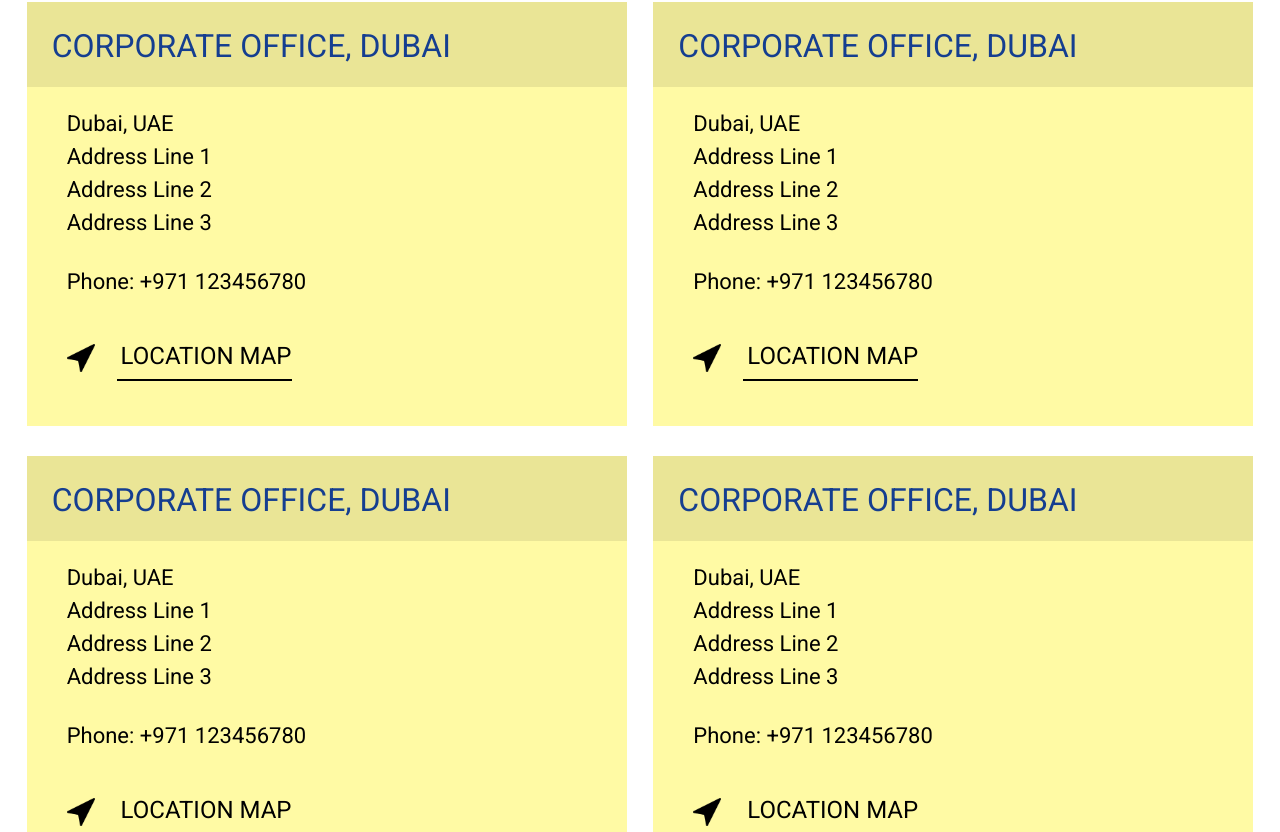
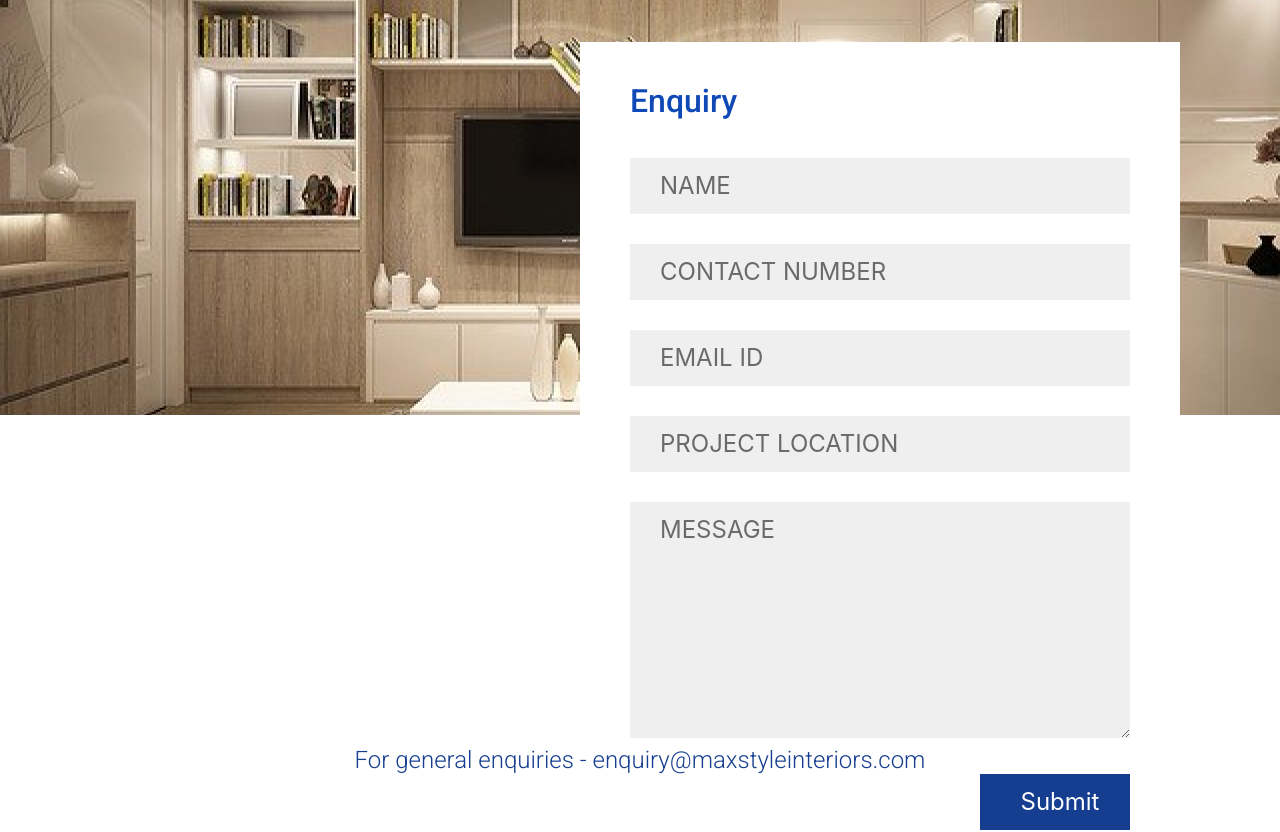
Before and after one commit to JOHNJINU/maxstyle, a React (Create React App) app: page /contact in a window 1280 px wide. Shown: the part 188-1020 px from the top of the page. Built offline with nearby package versions, Linux system fonts and the light colour scheme.

Commit message:
doing middle part of contact

```diff
--- a/src/components/AddressCard.js
+++ b/src/components/AddressCard.js
@@ -10,11 +10,11 @@ class AddressCard extends Component {
 
             <div className="cardContainer">
                 <div className="header">
-                    <h5>CORPORATE OFFICE, DUBAI</h5>
+                    <h5>{this.props.header}</h5>
                 </div>
                 <div className="body">
-                    <p className="address">Dubai, UAE<br></br>Address Line 1 <br></br>Address Line 2<br></br>Address Line 3</p>
-                    <p className="phone">Phone: +971 123456780 </p>
+                    <p className="address">{this.props.address}</p>
+                    <p className="phone">{this.props.phone} </p>
                     <a className="locationBlock" href="#"><div><img src={icLocation} /> LOCATION MAP  </div></a>
                 </div>
                 <hr className="locationUnderline"/>
--- a/src/components/Contact.js
+++ b/src/components/Contact.js
@@ -11,14 +11,38 @@ class Contact extends Component{
         return(
             <div>
 
+                {/* enquiry section starts */}
+                <div className="enquirySectionContainer">
+                    <img className="imageOne" src={icCarousel1} />
+                    <div className="typingFieldContainer">
+                        <h5>Enquiry</h5>
+                        <form>
+                            <input type="text" name="personName" placeholder="NAME"></input>
+                            <br/>
+                            <input type="text" name="contactNumber" placeholder="CONTACT NUMBER"></input>
+                            <br/>
+                            <input type="text" name="emailId" placeholder="EMAIL ID"></input>
+                            <br/>
+                            <input type="text" name="projectLocation" placeholder="PROJECT LOCATION"></input>
+                            <br/>
+                            <textarea name="message" cols="30" rows="6"  placeholder="MESSAGE"></textarea>
+                            <br/>
+                            <input type="submit" value="Submit"/>
+                        </form>
+                    </div>
+                </div>
+                {/* enquiry section ends */}
+                <p className="generalEnquiryText">For general enquiries - enquiry@maxstyleinteriors.com</p>
+
                 <div className="addressCardContainer">
                     <div className="firstRow">
-                        <AddressCard />
-                        <AddressCard />
+                        <AddressCard header="CORPORATE OFFICE, DUBAI" address={<>Dubai, UAE<br></br>Address Line 1 <br></br>Address Line 2<br></br>Address Line 3</>} phone="Phone: +971 123456780" />
+                        {/* direct html string wont be rendered as JSX so we send props like this inside empty tags fragment can be used but i didnt may be we have to import it,  */}
+                        <AddressCard header="DUBAI" address={<>Dubai, UAE<br></br>Address Line 1 <br></br>Address Line 2<br></br>Address Line 3</>} phone="Phone: +971 123456780" />
                     </div>
                     <div className="firstRow">
-                        <AddressCard />
-                        <AddressCard />
+                        <AddressCard header="ALAPPUZHA" address={<>Dubai, UAE<br></br>Address Line 1 <br></br>Address Line 2<br></br>Address Line 3</>} phone="Phone: 123456780" />
+                        <AddressCard header="ALAPPUZHA, WAREHOUSE:" address={<>Dubai, UAE<br></br>Address Line 1 <br></br>Address Line 2<br></br>Address Line 3</>} phone="Phone: 123456780" />
                     </div>
                 </div>
 
--- a/src/css/Contact.css
+++ b/src/css/Contact.css
@@ -1,3 +1,70 @@
+@import url('https://fonts.googleapis.com/css2?family=Roboto&display=swap');
+
 .addressCardContainer{
     margin: 0px 0px 50px 0px;
 }
+
+.generalEnquiryText{
+    color: #153E90;
+    width: 700px;
+    font-size: 24px;
+    font-family: 'Roboto', sans-serif;
+    font-weight: 300;
+    margin: 0 auto;
+    padding-top: 70px;
+    padding-bottom: 50px;
+    text-align: center;
+}
+
+.enquirySectionContainer{
+    position: relative;
+    height: 700px;
+}
+
+.enquirySectionContainer img {
+    width: 100vw;
+}
+
+.typingFieldContainer{
+    position: absolute;
+    background-color: #ffffff;
+    padding: 20px 50px 20px 50px;
+    width: 600px;
+    height: 500px;
+    top:70px;
+    right: 100px
+}
+
+::placeholder {
+    color: #0000008e;
+    font-size: 1.5rem;
+  }
+
+  .typingFieldContainer input[type=text],textarea{
+      width: 100%;
+      margin-top: 30px;
+      background-color: #00000010;
+      border-width: 0px;
+      padding: 10px 0px 10px 30px;
+      font-size: 1.5rem;
+  }
+
+  .typingFieldContainer input[type=submit]{
+    background-color: #153E90;
+    color: #ffffff;
+    margin-top: 30px;
+    width: 30%;
+    border-width: 0px;
+    padding: 10px 0px 10px 10px;
+    font-size: 1.5rem;
+    display: block;
+    margin-left:auto;
+  }
+
+  .typingFieldContainer h5 {
+    font-size: 2rem;
+    color: #0E49B5;
+    font-family: 'Roboto', sans-serif;
+    font-weight: 500;
+    margin-top: 20px;
+  }
```
Also changed, not shown: 1 other file (tests, documents, lock files or other folders).
